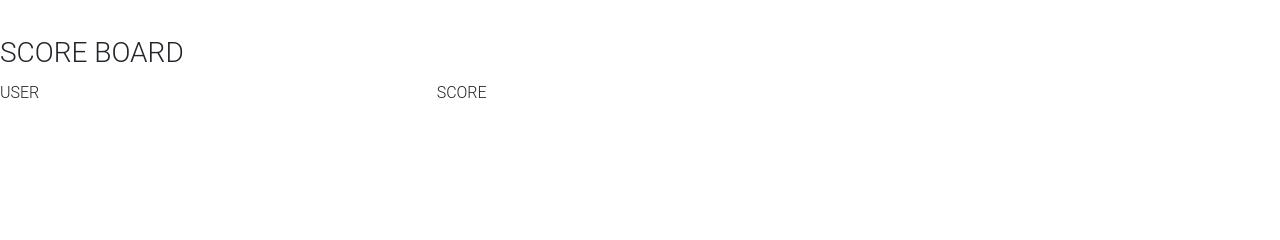
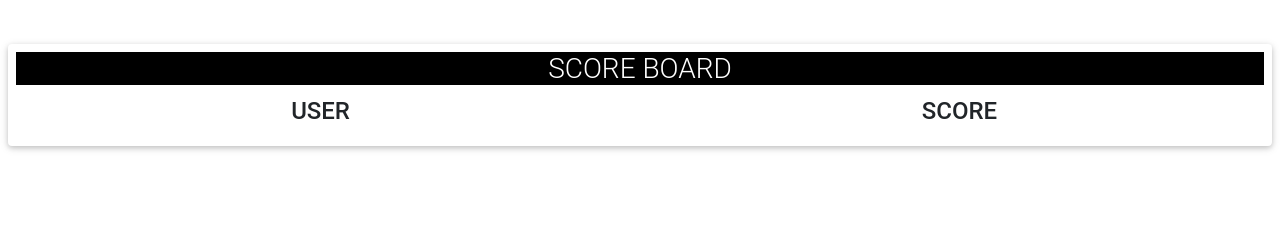
Before and after one commit to Milan-J-S/Code-Comprehension-MCQs, a Flask app: page /profile in a window 1280 px wide. Shown: the part 352-592 px from the top of the page. Run offline with Flask 2, Linux system fonts and the light colour scheme; data that the repository does not hold is empty; parts of the project's set-up code (start-up, migrations or seed data) failed here and were passed over; some libraries are stand-ins or nearby versions; some web fonts are replaced.

Commit message:
Update src/templates/profile.html

```diff
--- a/src/templates/profile.html
+++ b/src/templates/profile.html
@@ -122,16 +122,16 @@
 </div>
     </div>
 <!-- Card -->
-<div id="scoreboard">
-  <h3 class="card-title">SCORE BOARD</h3>
-      <div class="row">
-              <div class="col-sm-4 card-title">USER</div>
-              <div class="col-sm-4 card-title">SCORE</div>
+<div id="scoreboard" class="px-2 m-2 py-2 card text-center">
+  <h3 class="card-title" style="background:black;color:white">SCORE BOARD</h3>
+      <div class="row text-center">
+              <div class="col-sm-6 card-title h4" >USER</div>
+              <div class="col-sm-6 card-title h4">SCORE</div>
       </div>
       {% for item in ranked %}
-          <div class="row">
-            <div class="col-sm-4">{{item[0]}}</div>
-            <div class="col-sm-4">{{item[1]}}</div>
+          <div class="row text-center">
+            <div class="col-sm-6">{{item[0]}}</div>
+            <div class="col-sm-6">{{item[1]}}</div>
           </div>
       {% endfor %}
 </div>
```
